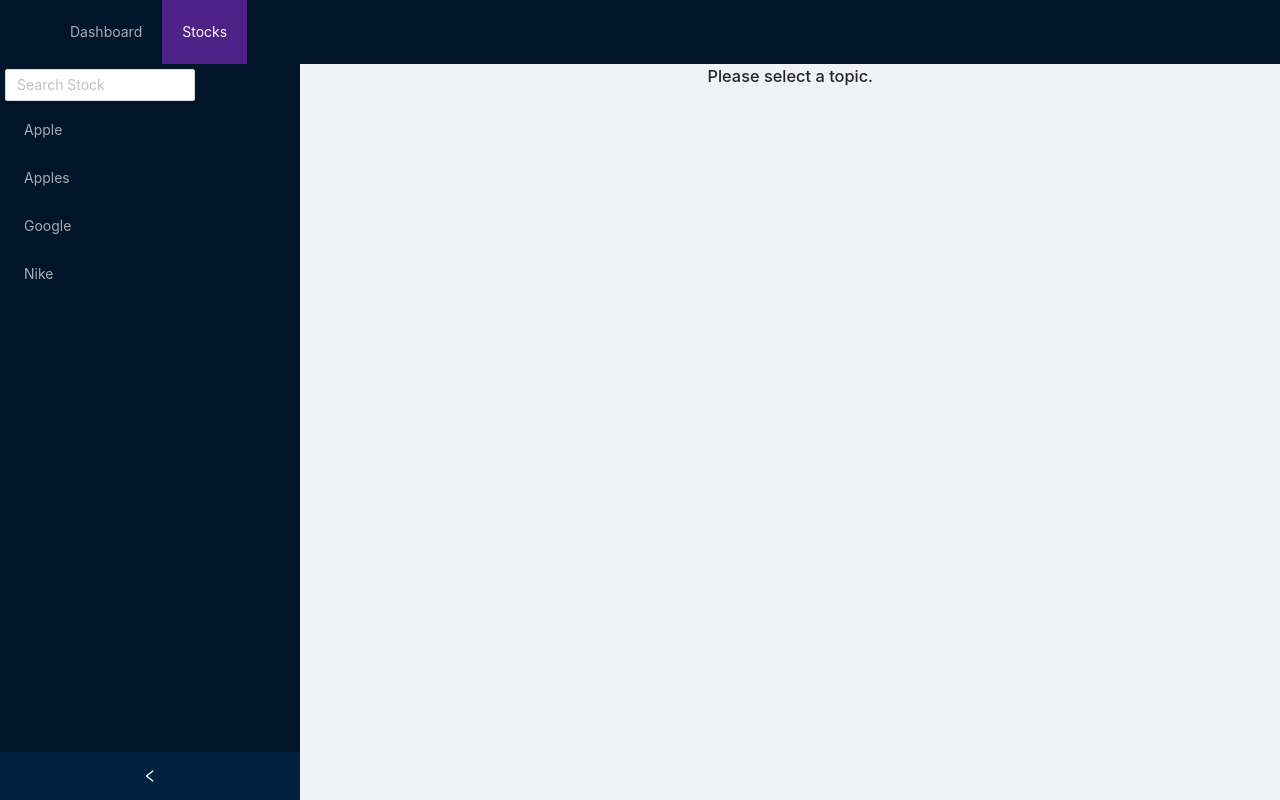
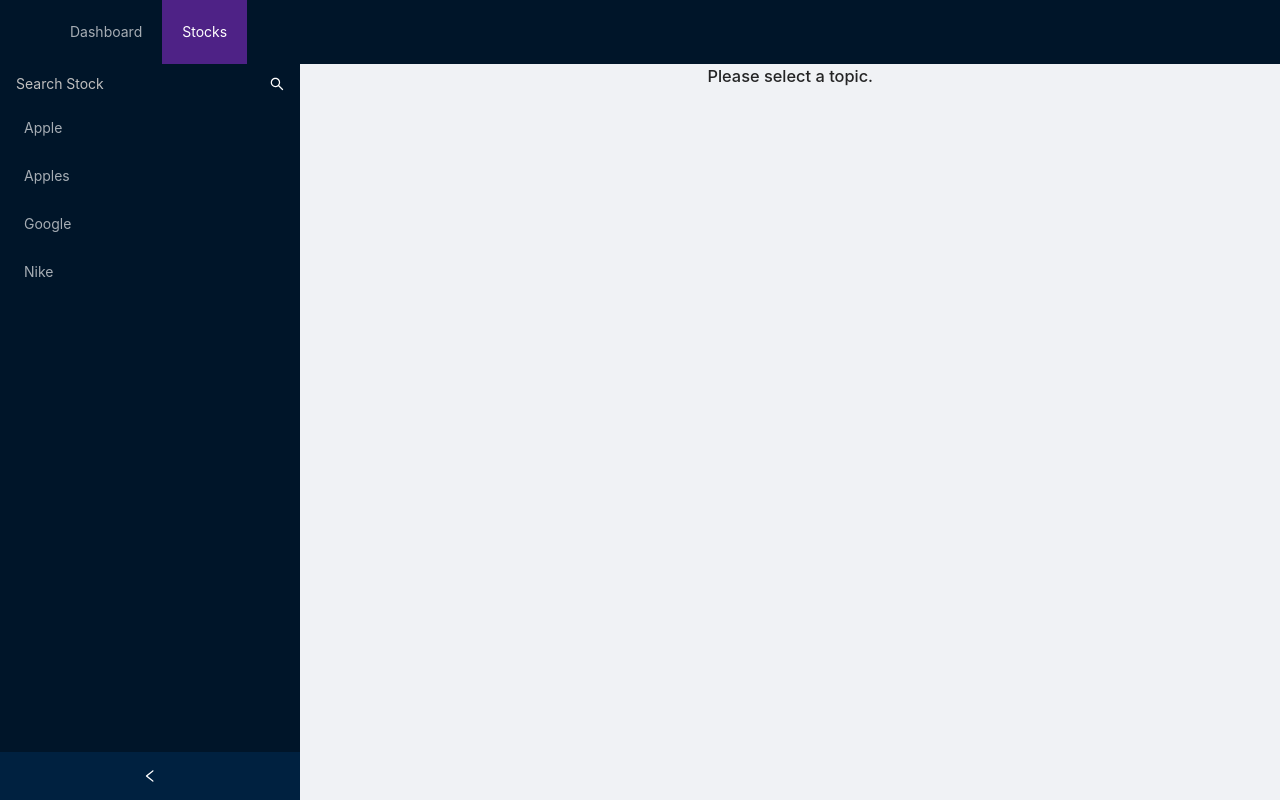
Before and after one commit to welvin21/Chengdu80_2020, a React (Create React App) app in the folder web/: page /stocks in a window 1280 px wide. Built offline with nearby package versions, Linux system fonts and the light colour scheme.

Commit message:
web: style stock search bar

```diff
--- a/web/craco.config.js
+++ b/web/craco.config.js
@@ -1,4 +1,4 @@
-const CracoLessPlugin = require('craco-less');
+const CracoLessPlugin = require("craco-less");
 
 module.exports = {
   plugins: [
@@ -7,7 +7,10 @@ module.exports = {
       options: {
         lessLoaderOptions: {
           lessOptions: {
-            modifyVars: { '@primary-color': '#4E2286' },
+            modifyVars: {
+              "@primary-color": "#4E2286",
+              "@input-color": "#fff"
+            },
             javascriptEnabled: true,
           },
         },
--- a/web/src/components/StockNavBar.js
+++ b/web/src/components/StockNavBar.js
@@ -1,5 +1,6 @@
 import React, { useState } from "react";
 import { Layout, Menu, Input, AutoComplete } from "antd";
+import { SearchOutlined } from '@ant-design/icons';
 import { Link, useRouteMatch, useLocation } from "react-router-dom";
 
 const { Content, Sider } = Layout;
@@ -38,7 +39,7 @@ export const StockNavBar = ({ children }) => {
   const handleSearch = (value) => {
     let res = [];
     if (!value || value.indexOf("@") >= 0) {
-      res = stockItems
+      res = stockItems;
     } else {
       res = stockItems.filter(
         (item) => item.name.toUpperCase().indexOf(value.toUpperCase()) !== -1
@@ -68,16 +69,17 @@ export const StockNavBar = ({ children }) => {
           mode="inline"
         >
           <AutoComplete
-            style={{ width: 200, padding: "5px", margin: "auto" }}
+            style={{ width: 300, padding: "5px", margin: "auto" }}
             options={options}
-            placeholder="Search Stock"
             onSearch={handleSearch}
             filterOption={(inputValue, option) =>
               option.value.toUpperCase().indexOf(inputValue.toUpperCase()) !==
               -1
             }
             open={false}
-          ></AutoComplete>
+          >
+            <Input placeholder="Search Stock" bordered={false} suffix={<SearchOutlined/>}/>
+          </AutoComplete>
           {filteredStocks.map((item) => (
             <Menu.Item key={item.route}>
               <Link to={`${match.url}/${item.route}`}>{item.name}</Link>
```
